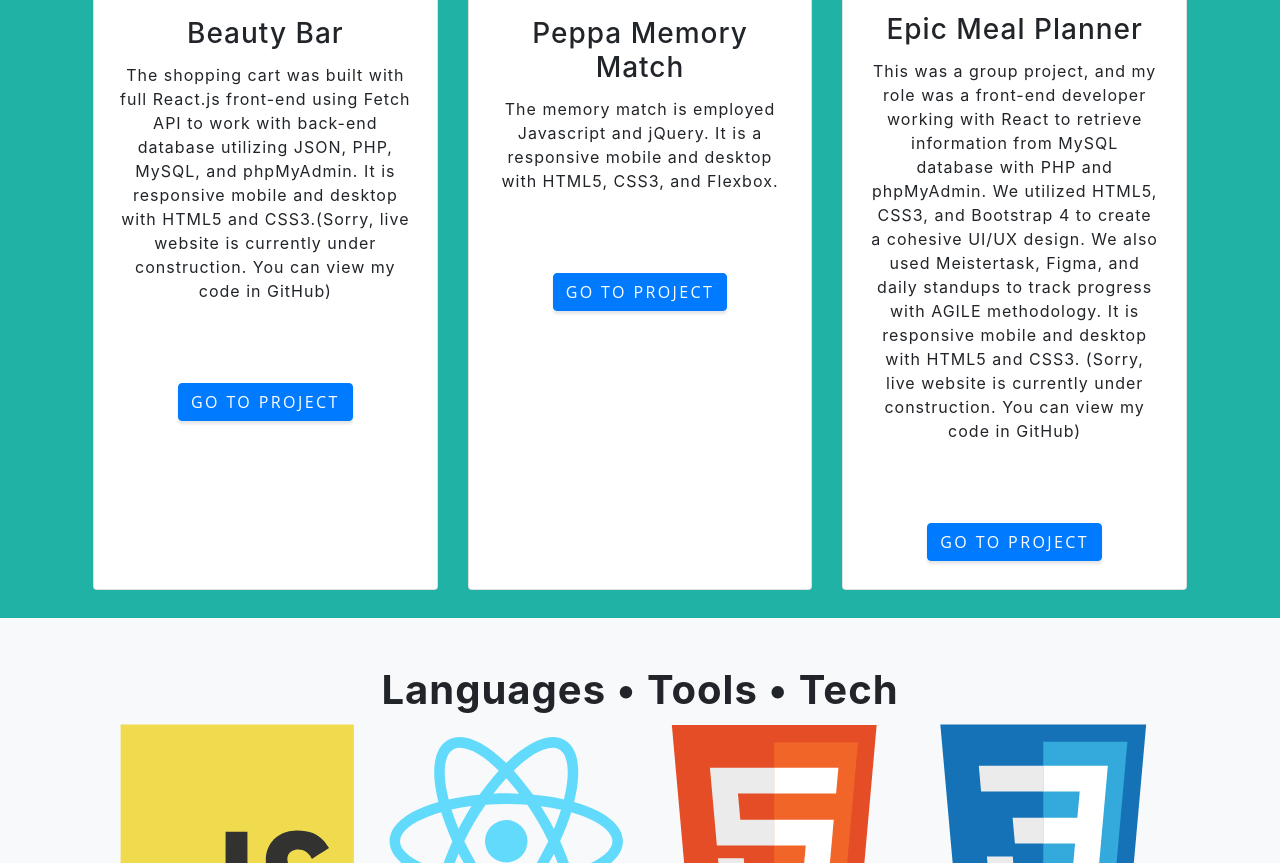
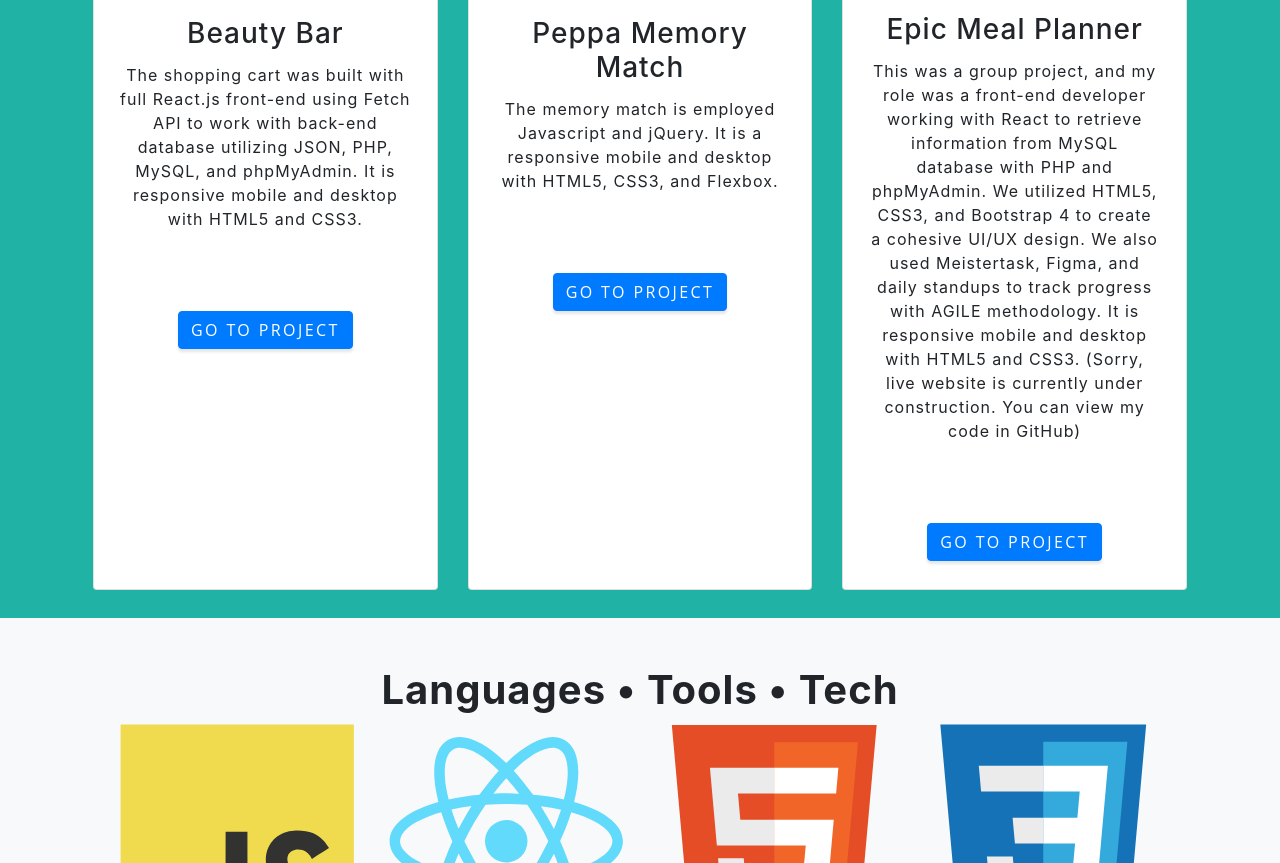
Before and after one commit to elai296/ElaineLandingPage, a website with bundled scripts: page index.html in a window 1280 px wide. Shown: the part 1359-2222 px from the top of the page. Built offline with nearby package versions, Linux system fonts and the light colour scheme.

Commit message:
new stuff

```diff
--- a/index.html
+++ b/index.html
@@ -178,9 +178,9 @@
                     The shopping cart was built with full React.js front-end using
                     Fetch API to work with back-end database utilizing JSON, PHP,
                     MySQL, and phpMyAdmin. It is responsive mobile and desktop with
-                    HTML5 and CSS3.(Sorry, live website is currently under construction. You can view my code in GitHub)
+                    HTML5 and CSS3.
                   </p>
-                  <a href="https://github.com/elai296/beautyBar" class="btn btn-primary" target="_blank">Go to Project</a>
+                  <a href="http://beautybar.elainevphan.com/" class="btn btn-primary" target="_blank">Go to Project</a>
                 </div>
                 </div>
               </div>
```
